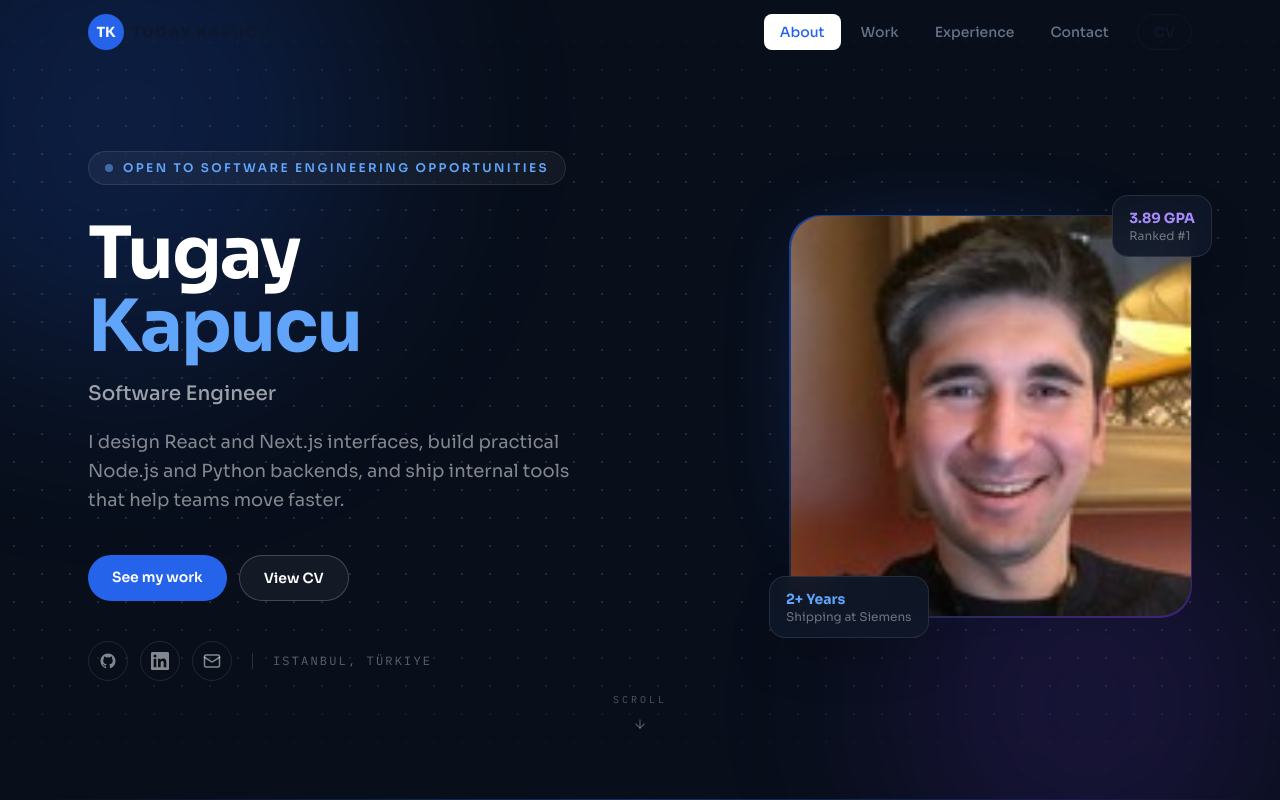
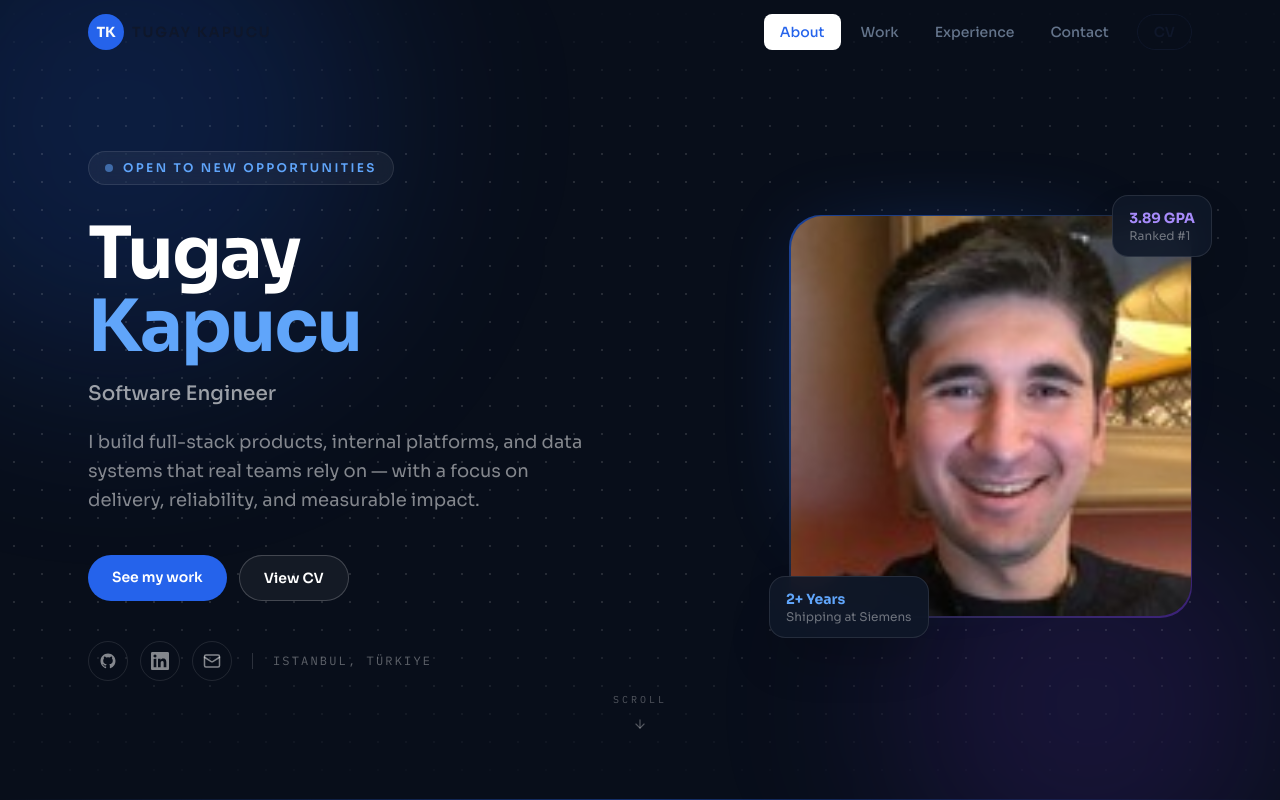
Before and after one commit to tugayapucu/tugaykapucu.com, a Next.js app: page / in a window 1280 px wide. Shown: the top 800 px of the page. Built offline with nearby package versions, Linux system fonts and the light colour scheme.

Commit message:
feat(hero): sharper copy, remove tech chip tags

```diff
--- a/src/data/index.ts
+++ b/src/data/index.ts
@@ -1,12 +1,12 @@
 export const personalInfo = {
   name: "Tugay Kapucu",
   title: "Software Engineer",
-  headline: "Full-stack software engineer building polished web products and reliable systems.",
+  headline: "Software engineer who bridges technical depth with business outcomes.",
   tagline:
-    "I design React and Next.js interfaces, build practical Node.js and Python backends, and ship internal tools that help teams move faster.",
+    "I build full-stack products, internal platforms, and data systems that real teams rely on — with a focus on delivery, reliability, and measurable impact.",
   summary:
-    "My work spans product-facing web experiences, APIs, analytics tooling, and embedded Linux platforms. I care about clean architecture, strong execution, and software that holds up in production.",
-  availability: "Open to software engineering opportunities",
+    "Software engineer with a background spanning product-facing web applications, REST APIs, analytics tooling, and embedded Linux platforms. I care about shipping software that actually solves problems — clean architecture, strong execution, and systems that hold up in production.",
+  availability: "Open to new opportunities",
   email: "tugayapucu@gmail.com",
   phone: "+90 543 517 86 68",
   location: "Istanbul, Türkiye",
@@ -14,13 +14,6 @@ export const personalInfo = {
   github: "https://github.com/tugayapucu",
   formspreeId: "xnjajzgj",
 };
-
-export const focusAreas = [
-  "React / Next.js frontends",
-  "Node.js and REST APIs",
-  "Python automation and tooling",
-  "Data products and dashboards",
-];
 
 export const skills = [
   {
```
